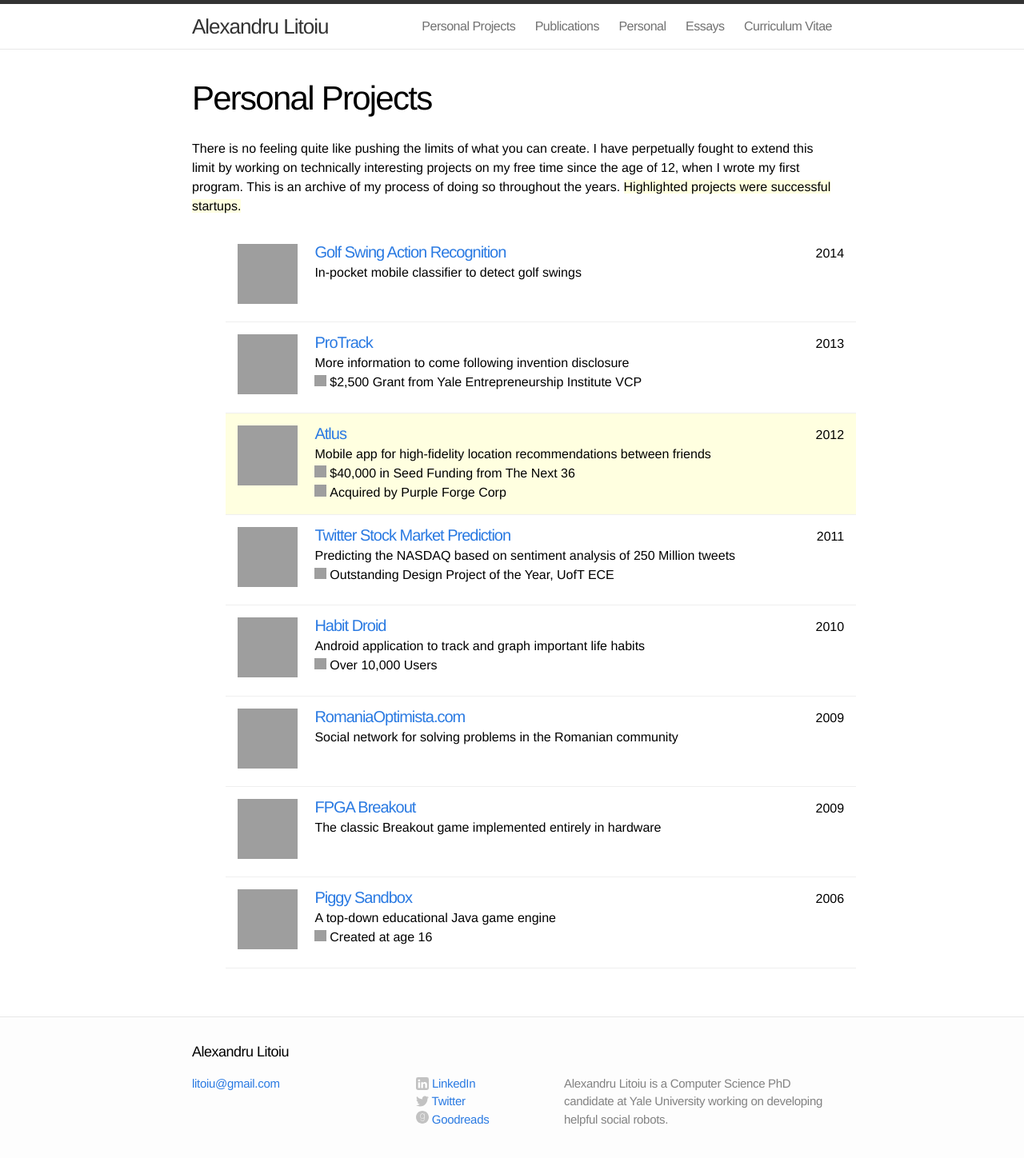
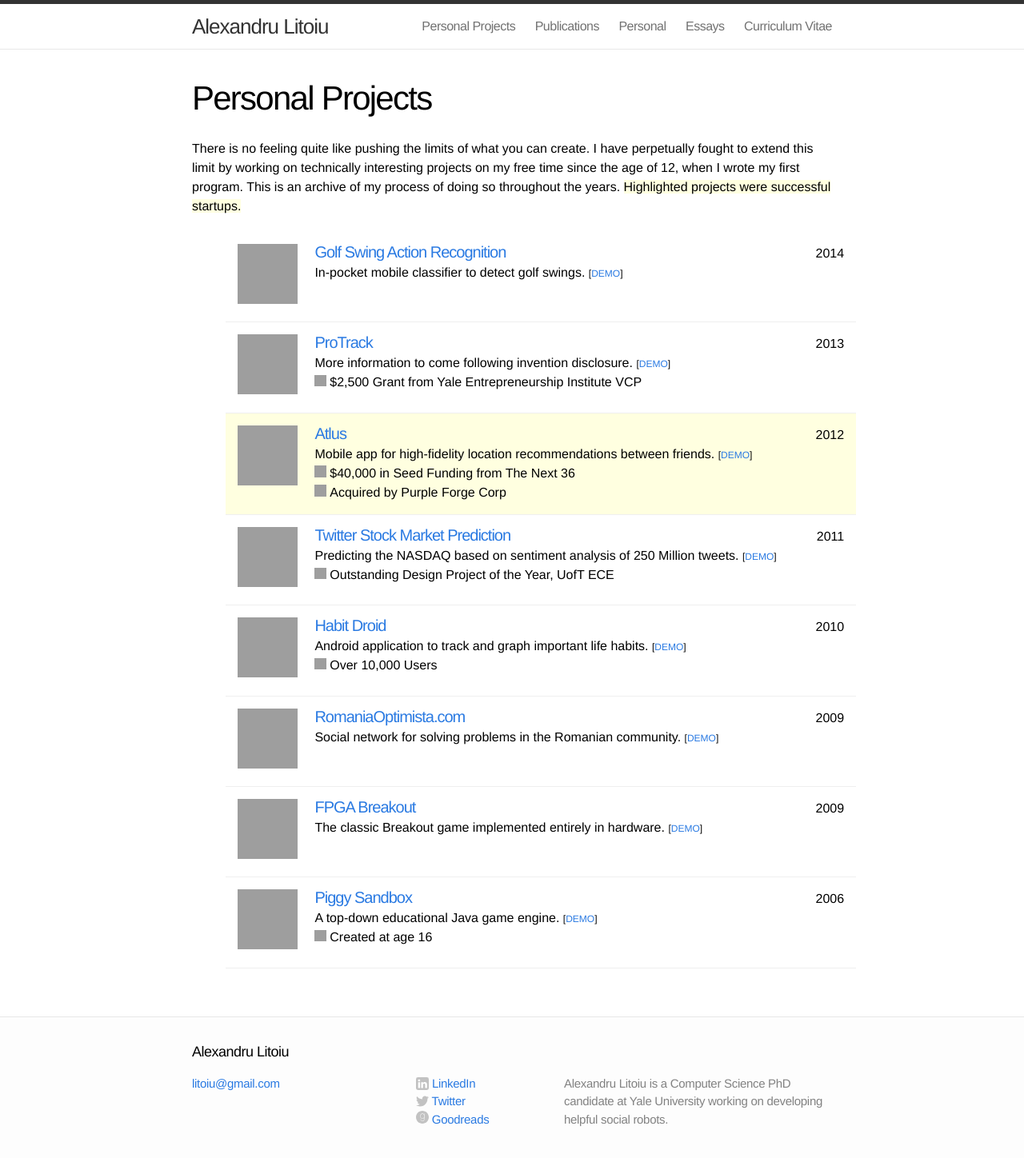
Before and after one commit to alitoiu/alitoiu.github.io, a Jekyll site: the page built from personal_projects.md, in a window 1280 px wide, cut to the strip 0-1456 px from the top of the page. Shown: the top 1448 px of the strip at 80% size. Built offline with Jekyll 4.4.1, drawn with Linux system fonts in a browser that asks for light colours; grey boxes are pictures that could not be loaded.

Commit message:
Added demo links to personal page

```diff
--- a/css/custom.css
+++ b/css/custom.css
@@ -4,6 +4,14 @@
 
 .light_highlight{
 	background-color: #FFFFE0;
+}
+
+/*
+ * Styling for lists of content
+ */
+
+.content-link {
+	font-size: 12px;
 }
 
 /*
--- a/personal_projects.md
+++ b/personal_projects.md
@@ -41,7 +41,7 @@ There is no feeling quite like pushing the limits of what you can create. I have
 			</a>
 
 		    <span class="description">
-		    	{{project.description}}
+		    	{{project.description}}. <span class="content-link">[<a href="{{ project.url | prepend: site.baseurl }}">DEMO</a>]</span>
 			</span>
 
 			{% if project.accolade1 %}
```
